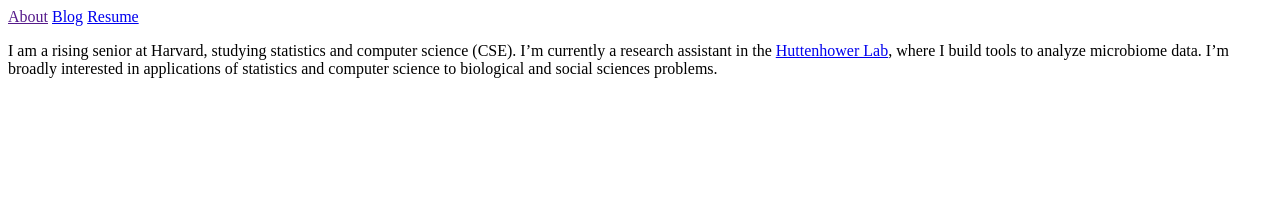
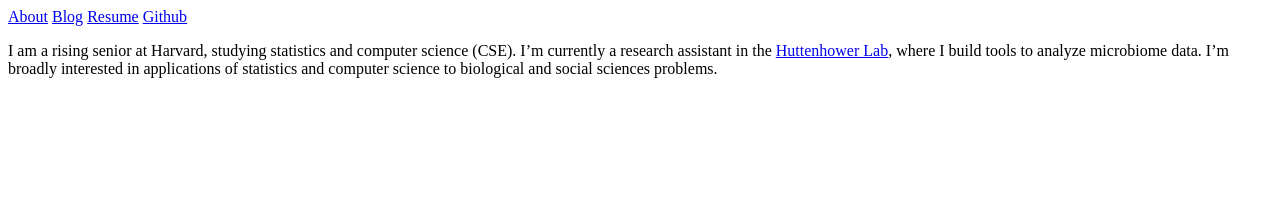
Before and after one commit to shiandy/shiandy.github.io, a Jekyll site: the page built from index.markdown, in a window 1280 px wide. Shown: the top 200 px of the page. Built offline with Jekyll 4.4.1, drawn with Linux system fonts in a browser that asks for light colours; Markdown is read by kramdown in place of the engine named in the settings.

Commit message:
add github link and updated resume

```diff
--- a/_includes/header.html
+++ b/_includes/header.html
@@ -13,9 +13,10 @@ src="http://cdn.mathjax.org/mathjax/latest/MathJax.js?config=TeX-AMS-MML_HTMLorM
 <body>
 
 <div>
-    <a href="{{ site.url }}">About</a>
+    <a href="{{ site.url }}/">About</a>
     <a href="{{ site.url }}/blog.html">Blog</a>
     <a href="{{ site.url }}/AndyShi_Resume.pdf">Resume</a>
+    <a href="https://github.com/shiandy">Github</a>
 </div>
 
 <div>
```
Also changed, not shown: 1 other file.
